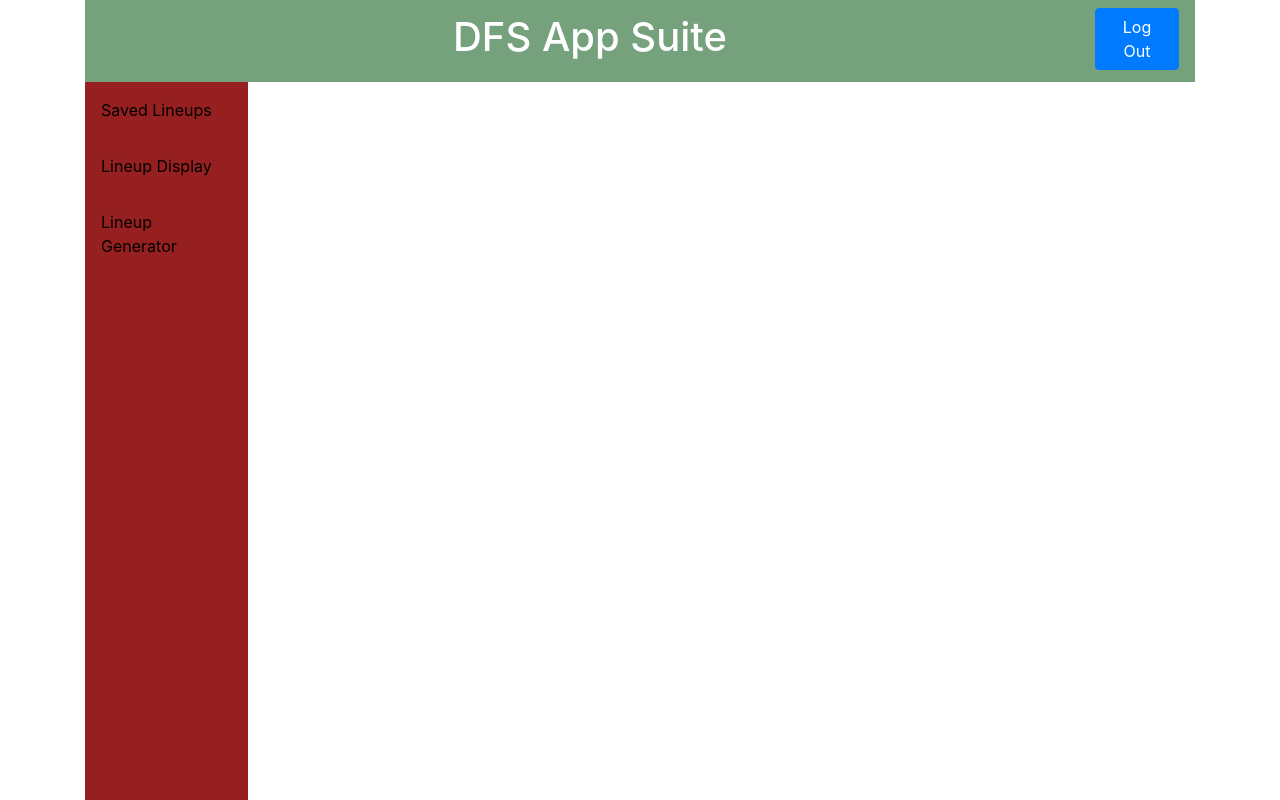
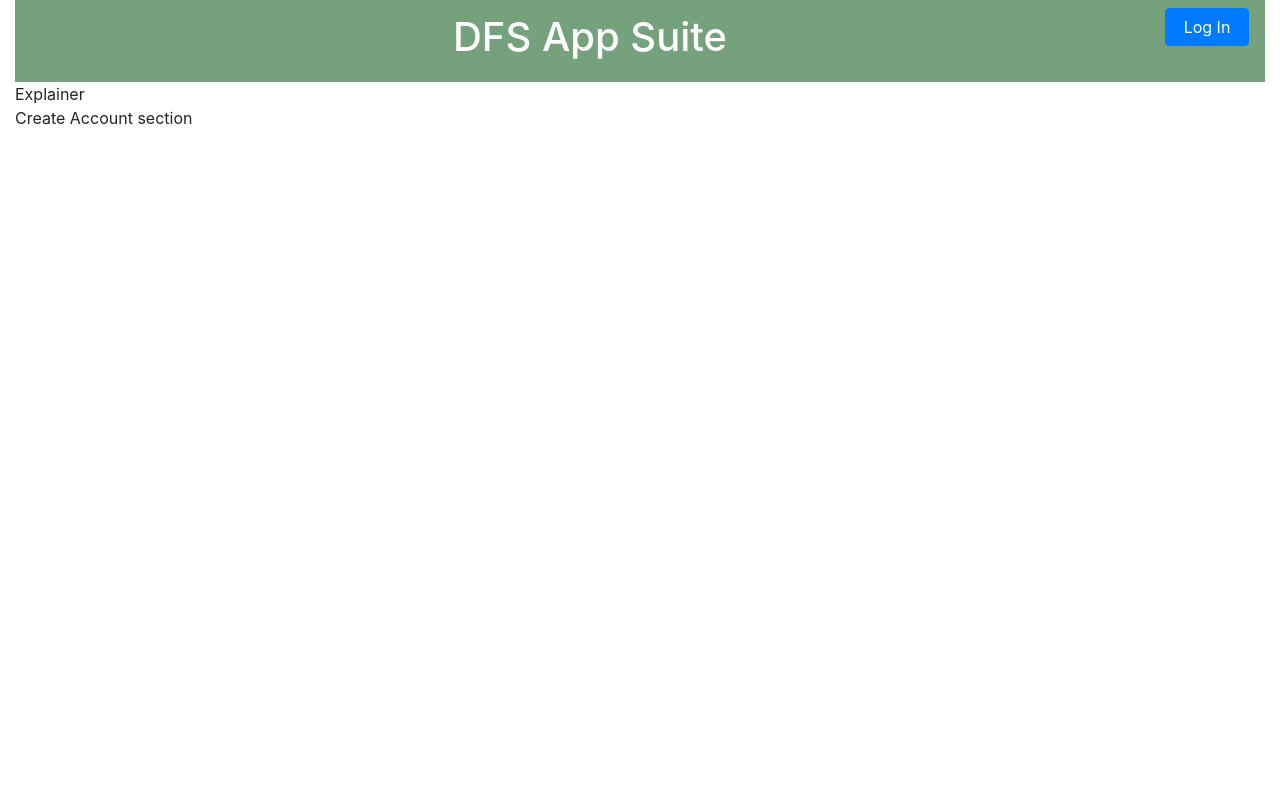
Before and after one commit to cdgeorge7/dfs-apps-frontend-react, a React (Create React App) app: page / in a window 1280 px wide. Built offline with nearby package versions, Linux system fonts and the light colour scheme.

Commit message:
Need to finish page layouts.

```diff
--- a/src/App.js
+++ b/src/App.js
@@ -8,14 +8,14 @@ import "./App.css";
 import Login from "./components/layout/Login";
 
 function App() {
-  const [loggedIn, setLoggedIn] = useState(true); //init should be false
+  const [loggedIn, setLoggedIn] = useState(false); //init should be false
   const [displayLoginPage, setDisplayLoginPage] = useState(false);
 
   //loggedIn ? console.log("logged in") : console.log("logged out");
 
   return (
     <Router>
-      <div className="container">
+      <div className="container-fluid">
         <Header
           loggedIn={loggedIn}
           setLoggedIn={setLoggedIn}
--- a/src/components/layout/Home.js
+++ b/src/components/layout/Home.js
@@ -2,8 +2,9 @@ import React from "react";
 
 export default function Home() {
   return (
-    <div>
-      <p>homepage</p>
+    <div className="row content">
+      <div className="col-sm-9">Explainer</div>
+      <div className="col-sm-9">Create Account section</div>
     </div>
   );
 }
--- a/src/components/layout/SideNav.js
+++ b/src/components/layout/SideNav.js
@@ -1,12 +1,12 @@
 import React from "react";
-import { Link } from "react-router-dom";
+import { Link, NavLink } from "react-router-dom";
 
 export default function SideNav() {
   return (
     <div className="App-sidenav">
-      <Link to="/saved">Saved Lineups</Link>
-      <Link to="/display">Lineup Display</Link>
-      <Link to="/generate">Lineup Generator</Link>
+      <NavLink to="/saved">Saved Lineups</NavLink>
+      <NavLink to="/display">Lineup Display</NavLink>
+      <NavLink to="/generate">Lineup Generator</NavLink>
     </div>
   );
 }
```
